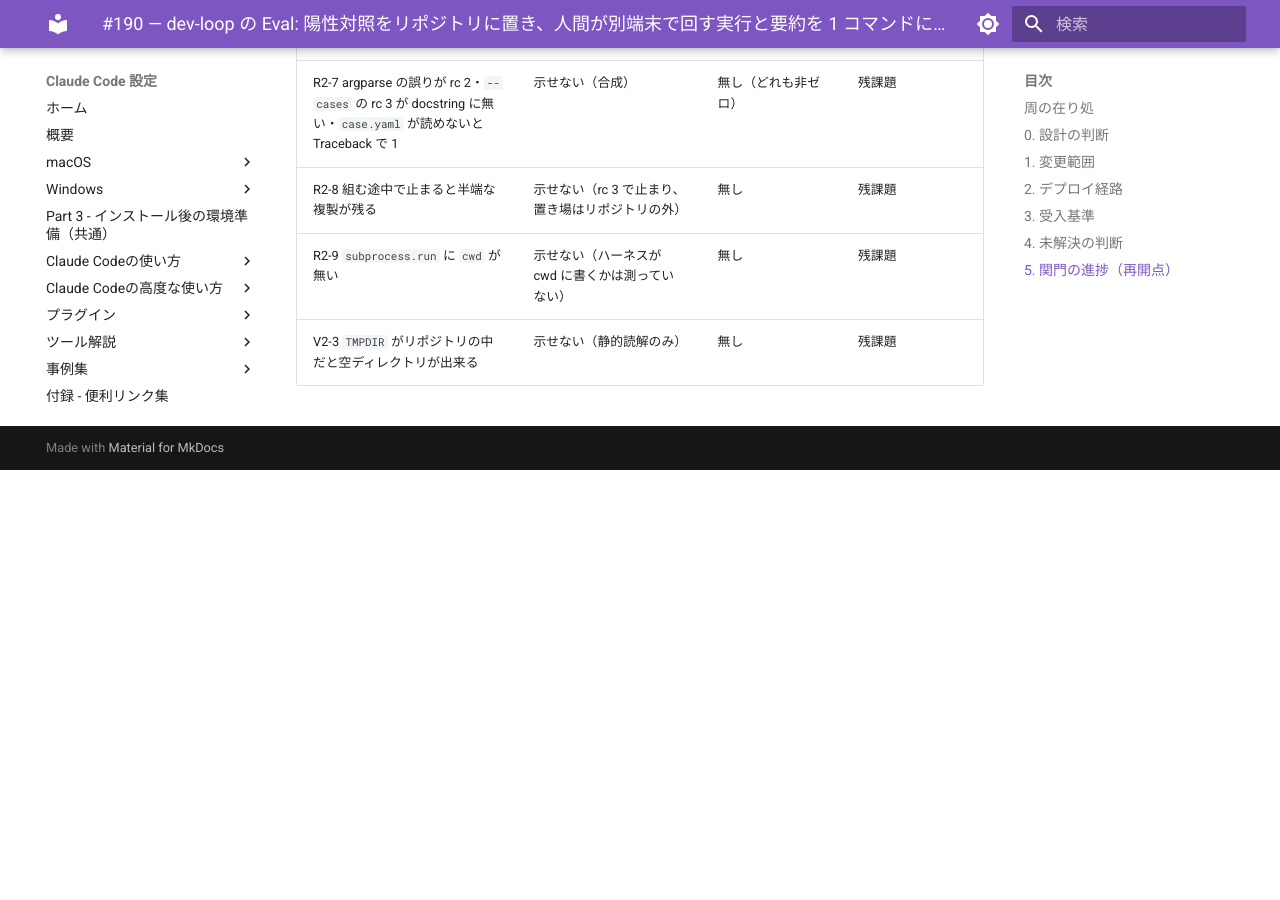
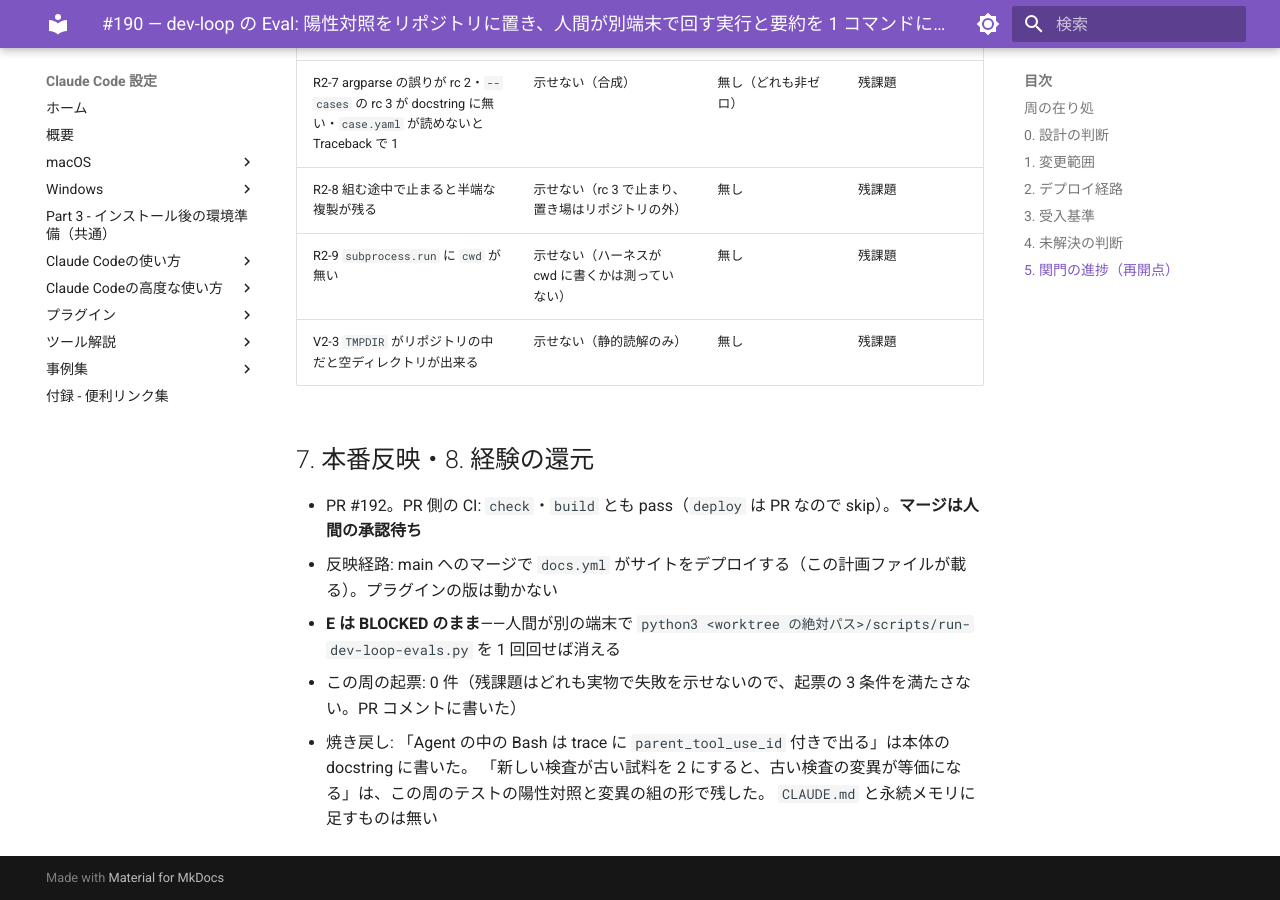
Before and after one commit to hdknr/claude-code-setup, an MkDocs documentation site: the page built from docs/plans/issue-190.md, in a window 1280 px wide and 900 px high, scrolled down 7809 px. Built offline with MkDocs 1.6.1 and Material for MkDocs 9.7.7, drawn with Linux system fonts in a browser that asks for light colours; before the commit the page ends 8279 px from its top, so only the background shows below that.

Commit message:
docs(plans): #190 の PR・CI・起票 0 件を記録
Co-Authored-By: Claude Opus 5.5 <noreply@anthropic.com>

```diff
--- a/docs/plans/issue-190.md
+++ b/docs/plans/issue-190.md
@@ -165,3 +165,13 @@ main へのマージで `docs.yml` がサイトをデプロイする（計画フ
 | R2-8 組む途中で止まると半端な複製が残る | 示せない（rc 3 で止まり、置き場はリポジトリの外） | 無し | 残課題 |
 | R2-9 `subprocess.run` に `cwd` が無い | 示せない（ハーネスが cwd に書くかは測っていない） | 無し | 残課題 |
 | V2-3 `TMPDIR` がリポジトリの中だと空ディレクトリが出来る | 示せない（静的読解のみ） | 無し | 残課題 |
+
+## 7. 本番反映・8. 経験の還元
+
+- PR #192。PR 側の CI: `check`・`build` とも pass（`deploy` は PR なので skip）。**マージは人間の承認待ち**
+- 反映経路: main へのマージで `docs.yml` がサイトをデプロイする（この計画ファイルが載る）。プラグインの版は動かない
+- **E は BLOCKED のまま**——人間が別の端末で `python3 <worktree の絶対パス>/scripts/run-dev-loop-evals.py` を 1 回回せば消える
+- この周の起票: 0 件（残課題はどれも実物で失敗を示せないので、起票の 3 条件を満たさない。PR コメントに書いた）
+- 焼き戻し: 「Agent の中の Bash は trace に `parent_tool_use_id` 付きで出る」は本体の docstring に書いた。
+  「新しい検査が古い試料を 2 にすると、古い検査の変異が等価になる」は、この周のテストの陽性対照と変異の組の形で残した。
+  `CLAUDE.md` と永続メモリに足すものは無い
```
